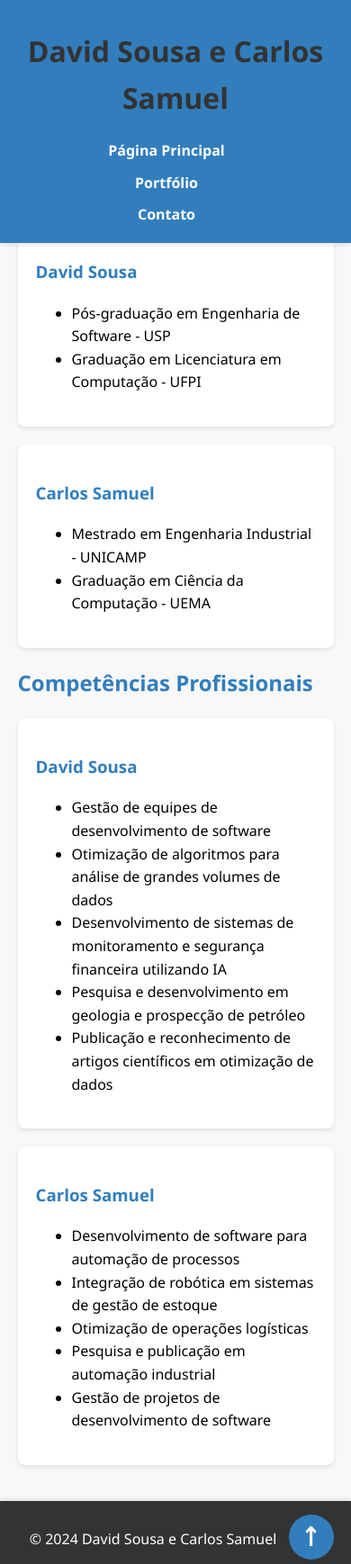
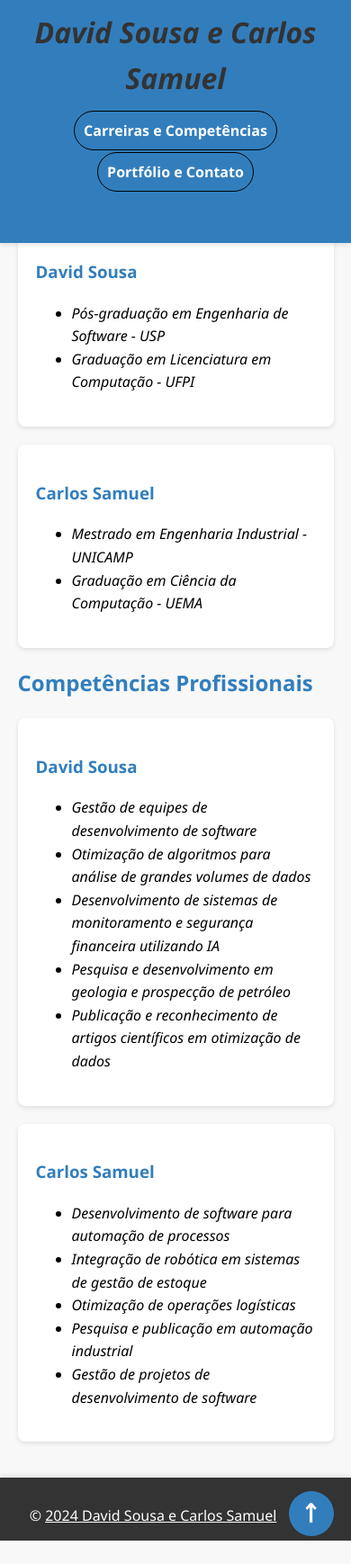
Before and after one commit to davidsousadev/avaliacao-front-end, a plain HTML site: page index.html in a window 390 px wide. Shown: the whole page at 90% size. After the commit the page ends 1712 px from the top, so only its background shows below. Drawn offline with Linux system fonts and the light colour scheme.

Commit message:
Finalização do projeto

```diff
--- a/css/styles.css
+++ b/css/styles.css
@@ -28,12 +28,15 @@
 h1{
     text-align: center;
     color: #333;
+    display: block;
 }
 h2, h3,h4 {
     color: #327ebd;
 }
 
 /* Estilos de navegação */
+
+
 nav ul {
     list-style: none;
     padding: 0;
@@ -51,10 +54,14 @@
     font-weight: bold;
     font-size: 16px;
     transition: all 0.3s ease;
+    border: #000000 solid 1px;
+    border-radius: 50px;
+    padding: 10px;
 }
 
 nav ul li a:hover {
-    color: #f2f2f2;
+    color: #000000;
+    border: #ffffff solid 1px;
 }
 
 /* Estilos do conteúdo principal */
@@ -80,10 +87,11 @@
 }
 
 .project img {
-    width: 100%;
-    max-width: 100%;
+    width: 70%;
+    max-width: 70%;
     height: auto;
     border-radius: 8px;
+    margin-left: 15%;
 }
 
 .project figcaption {
@@ -107,6 +115,7 @@
     margin-bottom: 20px;
 }
 /*Style Contato*/
+
 ul.logos li{
     list-style: none;
     display: inline-block;
@@ -116,6 +125,12 @@
 ul.logos li a img{
     width: 50px;
     height: 50px;
+}
+section img.logo{
+    width: 400px;
+    height: 150px;
+    margin-left: 25%;
+    align-items: center;
 }
 /* Formulário de contato */
 form {
@@ -193,18 +208,27 @@
 
 /* Responsividade */
 @media (max-width: 768px) {
+    h1{
+        margin: 0;
+    }
     header {
         height: 250px;
     }
     nav ul li {
+        margin: 0;
         display: block;
         margin-bottom: 10px;
+        padding: 5px;
+    }
+    .project img {
+        width: 100%;
+        max-width: 100%;
+        margin-left: 0;
     }
 
-    nav ul li:last-child {
-        margin-bottom: 0;
+    section img.logo{
+        margin-left:-10%;
     }
-
     .skills .profile,
     .education .profile {
         flex: 1 1 100%;
@@ -213,7 +237,4 @@
         display: block;
         font-size: 5pt;
     }
-
-
-
 }
--- a/index.html
+++ b/index.html
@@ -3,35 +3,36 @@
 <head>
     <meta charset="UTF-8">
     <meta name="viewport" content="width=device-width, initial-scale=1.0">
-    <title>Página Principal</title>
+    <title>Carreiras e Competências</title>
     <link rel="stylesheet" href="css/styles.css">
 </head>
 <body>
     <header>
-            <h1>David Sousa e Carlos Samuel</h1>
+
+            <h1><i>David Sousa e Carlos Samuel</i></h1>
             <nav>
                 <ul>
-                    <li><a href="index.html">Página Principal</a></li>
-                    <li><a href="portfolio.html">Portfólio</a></li>
-                    <li><a href="contato.html">Contato</a></li>
+                    <li><a href="index.html">Carreiras e Competências</a></li>
+                    <li><a href="portfolio.html">Portfólio e Contato</a></li>
+
                 </ul>
             </nav>
     </header>
     <main>
         <section class="container">
-            <h2>Carreira Acadêmica</h2>
+            <h2>Carreiras Acadêmica</h2>
             <article>
                 <h3>David Sousa</h3>
                 <ul>
-                    <li>Pós-graduação em Engenharia de Software - USP</li>
-                    <li>Graduação em Licenciatura em Computação - UFPI</li>
+                    <li><i>Pós-graduação em Engenharia de Software - USP</i></li>
+                    <li><i>Graduação em Licenciatura em Computação - UFPI</i></li>
                 </ul>
             </article>
             <article>
                 <h3>Carlos Samuel</h3>
                 <ul>
-                    <li>Mestrado em Engenharia Industrial - UNICAMP</li>
-                    <li>Graduação em Ciência da Computação - UEMA</li>
+                    <li><i>Mestrado em Engenharia Industrial - UNICAMP</i></li>
+                    <li><i>Graduação em Ciência da Computação - UEMA</i></li>
                 </ul>
             </article>
         </section>
@@ -39,29 +40,29 @@
             <h2>Competências Profissionais</h2>
             <article>
                 <h3>David Sousa</h3>
-                <ul>
-                    <li>Gestão de equipes de desenvolvimento de software</li>
-                    <li>Otimização de algoritmos para análise de grandes volumes de dados</li>
-                    <li>Desenvolvimento de sistemas de monitoramento e segurança financeira utilizando IA</li>
-                    <li>Pesquisa e desenvolvimento em geologia e prospecção de petróleo</li>
-                    <li>Publicação e reconhecimento de artigos científicos em otimização de dados</li>
+                <ul> <!-- Utilização estilos de texto (itálico, sublinhado) -->
+                    <li><i>Gestão de equipes de desenvolvimento de software</i></li>
+                    <li><i>Otimização de algoritmos para análise de grandes volumes de dados</i></li>
+                    <li><i>Desenvolvimento de sistemas de monitoramento e segurança financeira utilizando IA</i></li>
+                    <li><i>Pesquisa e desenvolvimento em geologia e prospecção de petróleo</i></li>
+                    <li><i>Publicação e reconhecimento de artigos científicos em otimização de dados</i></li>
                 </ul>
             </article>
             <article>
                 <h3>Carlos Samuel</h3>
                 <ul>
-                    <li>Desenvolvimento de software para automação de processos</li>
-                    <li>Integração de robótica em sistemas de gestão de estoque</li>
-                    <li>Otimização de operações logísticas</li>
-                    <li>Pesquisa e publicação em automação industrial</li>
-                    <li>Gestão de projetos de desenvolvimento de software</li>
+                    <li><i>Desenvolvimento de software para automação de processos</i></li>
+                    <li><i>Integração de robótica em sistemas de gestão de estoque</i></li>
+                    <li><i>Otimização de operações logísticas</i></li>
+                    <li><i>Pesquisa e publicação em automação industrial</i></li>
+                    <li><i>Gestão de projetos de desenvolvimento de software</i></li>
                 </ul>
             </article>
         </section>
     </main>
     <footer>
-        <div class="container">
-            <p>&copy; 2024 David Sousa e Carlos Samuel <a href="#"><span>&uarr;</span></a></p>
+        <div class="container"> <!-- Utilização estilos de texto (itálico, sublinhado) -->
+            <p>&copy;  <u>2024 David Sousa e Carlos Samuel</u> <a href="#"><span>&uarr;</span></a></p>
         </div>
     </footer>
 </body>
```
Also changed, not shown: contato.html (deleted, +0 -64 lines), portfolio.html (+54 -11 lines).
